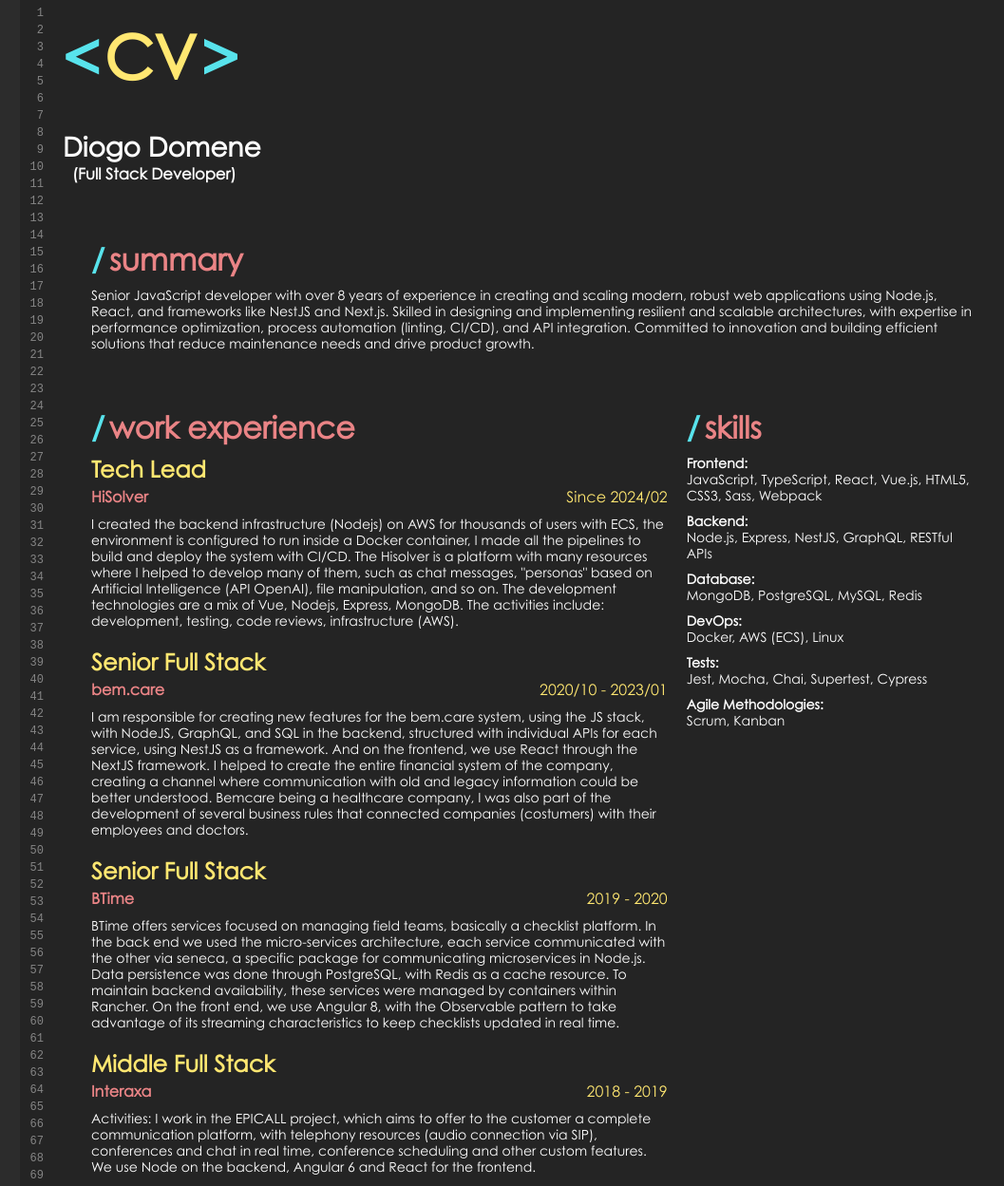
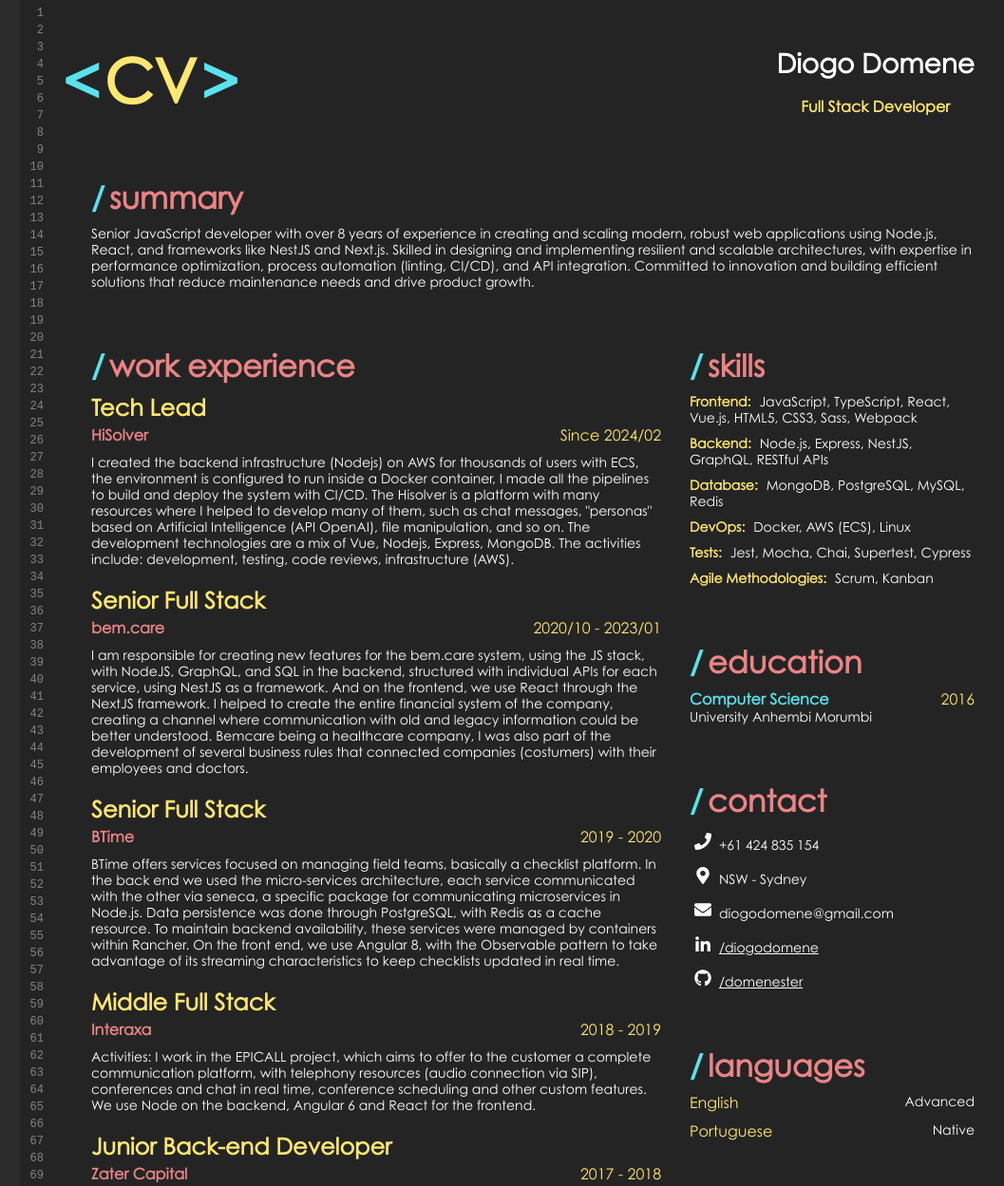
Before and after one commit to domenester/domenester.github.io, a website: page index.html in a window 1280 px wide. Shown: the top 1249 px of the page at 95% size, without its empty margins (84-1141 px from the left). Drawn offline with Linux system fonts and the light colour scheme.

Commit message:
Saving progress

```diff
--- a/index.html
+++ b/index.html
@@ -12,15 +12,19 @@
   </head>
   <body onload="loadContent()">
     <div class="content">
-      <div id="numbers"></div>
+      <div class="no-print" id="numbers"></div>
       <div class="container">
+        <div class="row flex space-between">
           <div class="cv">
             <div class="cv-signal"> < </div>
             <div class="cv-signal-text"> CV </div>
             <div class="cv-signal"> > </div>
           </div>
-        <h1 class="row" style="margin-bottom: 0px;">Diogo Domene</h1>
-        <h3 class="row" style="margin-top: 2px; margin-left: 10px;">(Full Stack Developer)</h3>
+          <div class="cv-title">
+            <h1>Diogo Domene</h1>
+            <h3 class="yellow-strong" name="occupation"></h3>
+          </div>
+        </div>
 
         <div class="container-margin">
           <div class="header">
@@ -78,34 +82,100 @@
               <div class="experience" name="exp3"></div>
             </div>
             <div class="right-page">
+              <div class="skill-container">
                 <div class="header">
                   <div class="header-slash">/</div>
                   <div class="header-text" name="skills"></div>
                 </div>
                 <div class="skills">
                   <div class="skill-item">
-                  <section class="skill-item-title" name="frontend"></section>
-                  <div name="frontendValue"></div>
+                    <div class="skill-item-title" name="frontend"></div>
+                    <div class="skill-item-value" name="frontendValue"></div>
                   </div>
                   <div class="skill-item">
                     <div class="skill-item-title" name="backend"></div>
-                  <div name="backendValue"></div>
+                    <div class="skill-item-value" name="backendValue"></div>
                   </div>
                   <div class="skill-item">
                     <div class="skill-item-title" name="database"></div>
-                  <div name="databaseValue"></div>
+                    <div class="skill-item-value" name="databaseValue"></div>
                   </div>
                   <div class="skill-item">
                     <div class="skill-item-title" name="devops"></div>
-                  <div name="devopsValue"></div>
+                    <div class="skill-item-value" name="devopsValue"></div>
                   </div>
                   <div class="skill-item">
                     <div class="skill-item-title" name="tests"></div>
-                  <div name="testsValue"></div>
+                    <div class="skill-item-value" name="testsValue"></div>
                   </div>
                   <div class="skill-item">
                     <div class="skill-item-title" name="agile"></div>
-                  <div name="agileValue"></div>
+                    <div class="skill-item-value" name="agileValue"></div>
+                  </div>
+                </div>
+              </div>
+              <div class="education-container">
+                <div class="header">
+                  <div class="header-slash">/</div>
+                  <div class="header-text" name="education"></div>
+                </div>
+                <div class="flex space-between">
+                  <div>
+                    <div class="course blue-strong" name="course"></div>
+                    <div class="college" name="college"></div>
+                  </div>
+                  <div class="courseFinished date" name="courseFinished"></div>
+                </div>
+              </div>
+              <div class="contact-container">
+                <div class="header">
+                  <div class="header-slash">/</div>
+                  <div class="header-text" name="contact"></div>
+                </div>
+                <div class="personal-box-content">
+                  <label>
+                    <img class="no-print" src="images/phone-solid.svg" />
+                    <label name="phone" class="only-print contact-label">Telefone:</label>
+                    <span class="contact-value" name="phoneNumber">+55 (11) 99795-3111</span>
+                  </label>
+                  <label>
+                    <img class="no-print" src="images/map-marker-alt-solid.svg" />
+                    <label name="address" class="only-print contact-label">Endereço: </label>
+                    <span class="contact-value" name="addressValue">Pinheiros - SP</span>
+                  </label>
+                  <label>
+                    <img class="no-print" src="images/envelope-solid.svg" />
+                    <label name="email" class="only-print contact-label">Email: </label>
+                    <span class="contact-value" name="email">diogodomene@gmail.com</span>
+                  </label>
+                  <label>
+                    <img class="no-print" src="images/linkedin-in-brands.svg" />
+                    <a href="https://www.linkedin.com/in/diogodomene" target="_blank">
+                      <label name="linkedin" class="only-print contact-label">Linkedin: </label>
+                      <span class="contact-value" name="linkedin">/diogodomene</span>
+                    </a>
+                  </label>
+                  <label>
+                    <img class="no-print" src="images/github-brands.svg" />
+                    <a href="https://www.github.com/domenester" target="_blank">
+                      <label name="github" class="only-print contact-label">Github: </label>
+                      <span class="contact-value" name="github">/domenester</span>
+                    </a>
+                  </label>
+                </div>
+              </div>
+              <div class="languages-container">
+                <div class="header">
+                  <div class="header-slash">/</div>
+                  <div class="header-text" name="languages"></div>
+                </div>
+                <div class="flex space-between" style="margin-bottom: 10px;">
+                  <div class="date" name="english"></div>
+                  <div name="advanced"></div>
+                </div>
+                <div class="flex space-between">
+                  <div class="date" name="portuguese"></div>
+                  <div name="native"></div>
                 </div>
               </div>
             </div>
--- a/main.css
+++ b/main.css
@@ -1,9 +1,39 @@
 @media print {
+  html, body, .content, .container, .container-margin, .page-container {
+    width: 100% !important;
+    margin: 0 !important;
+    padding: 0 !important;
+  }
+
+  .header {
+    margin-top: 10px !important;
+    margin-bottom: 5px !important;
+  }
+
+  .header-text, .company, .occupation {
+    font-size: 1rem !important;
+  }
+  .container-margin {
+    margin-top: -40px !important;
+  }
+
   .no-print {
     display: none !important;
   }
   .only-print {
     display: block !important;
+  }
+  .left-page,
+  .right-page {
+    width: 100% !important;
+    padding: 0 !important;
+  }
+  .page-container {
+    display: block !important;
+  }
+
+  .contact-value, .contact-label {
+    display: inline !important;
   }
 }
 
@@ -70,7 +100,7 @@ label {
 }
 
 .container-margin {
-  margin: 20px 30px 20px 30px;
+  margin: -40px 30px 20px 30px;
 }
 
 .cv {
@@ -88,6 +118,11 @@ label {
 
 .cv-signal-text {
   color: #ffe771;
+}
+
+.cv-title {
+  text-align: center;
+  padding: 30px;
 }
 
 #numbers {
@@ -126,12 +161,12 @@ label {
 
 .left-page {
   width: 66.66%;
-  padding-right: 10px;
+  padding-right: 15px;
 }
 
 .right-page {
   width: 33.33%;
-  padding-left: 10px;
+  padding-left: 15px;
 }
 
 .occupation {
@@ -167,11 +202,44 @@ label {
 }
 
 .skill-item-title {
+  color: #ffe771;
   font-weight: bold;
+  display: inline;
+}
+
+.skill-item-value {
+  margin-left: 5px;
+  display: inline;
 }
 
 .page-container {
   display: flex;
+}
+
+.blue-strong {
+  color: #58e3ec;
+  font-weight: bold;
+  font-size: 1rem;
+}
+
+.yellow-strong {
+  color: #ffe771;
+  font-weight: bold;
+  font-size: 1rem;
+}
+
+.personal-box-content label {
+  margin: 15px 5px 5px 5px;
+}
+.personal-box-content img {
+  width: 18px;
+  height: 18px;
+  margin-right: 4px;
+  color: #ffe771;
+}
+
+.personal-box-content span {
+  vertical-align: text-bottom;
 }
 
 @media only screen and (max-width: 768px) {
@@ -258,23 +326,6 @@ label {
   -webkit-box-sizing: border-box;
   -moz-box-sizing: border-box;
   box-sizing: border-box;
-}
-
-.personal-box-content {
-  margin: 0px 20px 0px 20px;
-}
-
-.personal-box-content label {
-  margin: 15px 5px 5px 5px;
-}
-.personal-box-content img {
-  width: 18px;
-  height: 18px;
-  margin-right: 4px;
-}
-
-.personal-box-content span {
-  vertical-align: text-bottom;
 }
 
 .selfie-content {
--- a/scripts/en.js
+++ b/scripts/en.js
@@ -18,9 +18,14 @@
     testsValue: 'Jest, Mocha, Chai, Supertest, Cypress',
     agileValue: 'Scrum, Kanban',
 
-    occupation: 'Software Engineer',
+    education: 'education',
+    course: 'Computer Science',
+    college: 'University Anhembi Morumbi',
+    courseFinished: '2016',
+
+    occupation: 'Full Stack Developer',
     age: '32 years old',
-    contact: 'Contact',
+    contact: 'contact',
     phone: 'Phone: ',
     phoneNumber: '+61 424 835 154',
     address: 'Address: ',
@@ -71,12 +76,8 @@
     of data on the server.`,
     occupation2: 'Sharepoint Developer',
     occupation1: 'Web Developer',
-    education: 'Education',
-    course: 'Computer Science',
-    college: 'University Anhembi Morumbi',
-    courseFinished: '2016',
     techs: 'Technology',
-    languages: 'Language',
+    languages: 'languages',
     english: 'English',
     advanced: 'Advanced',
     native: 'Native',
--- a/scripts/pt-br.js
+++ b/scripts/pt-br.js
@@ -9,9 +9,9 @@
 
 
 
-    occupation: 'Engenheiro de Software',
+    occupation: 'Desenvolvedor Full Stack',
     age: '32 anos',
-    contact: 'Contato',
+    contact: 'contato',
     phone: 'Telefone: ',
     phoneNumber: '+55 (11) 99795-3111',
     address: 'Endereço: ',
@@ -71,7 +71,7 @@
     college: 'Universidade Anhembi Morumbi',
     courseFinished: 'Formado em 2016',
     techs: 'Tecnologias',
-    languages: 'Linguas',
+    languages: 'idiomas',
     english: 'Inglês',
     advanced: 'Avançado',
     native: 'Nativo',
```
Lines whose indentation alone changed are shown as unchanged.
